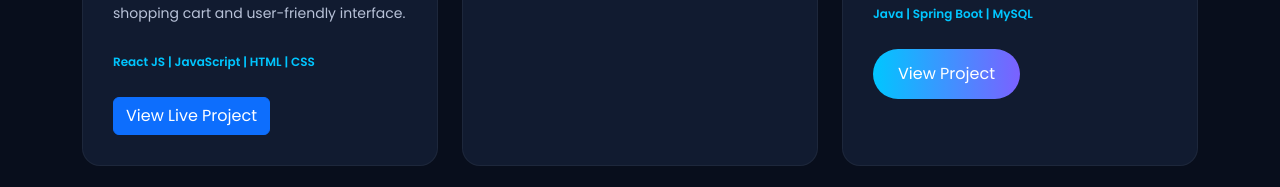
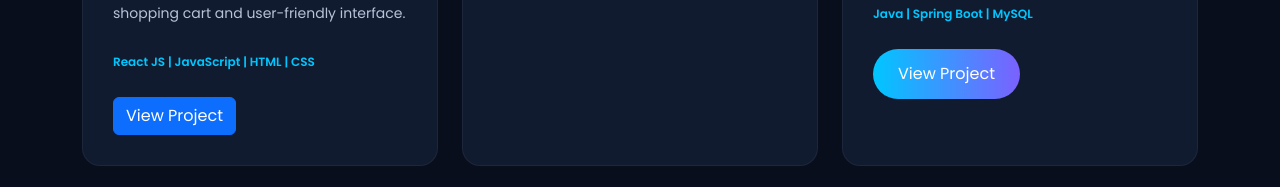
Before and after one commit to Kadambari-1230-kk/my-portfolio, a plain HTML site: page index.html in a window 1280 px wide. Shown: the part 2996-3183 px from the top of the page. Drawn offline with nearby package versions, Linux system fonts and the light colour scheme.

Commit message:
Update index.html

```diff
--- a/index.html
+++ b/index.html
@@ -378,7 +378,7 @@
             <a href="https://kadambari-1230-kk.github.io/shopease-ecommerce/"
                target="_blank"
                class="btn btn-primary">
-                View Live Project
+                View Project
             </a>
         </div>
 
```
